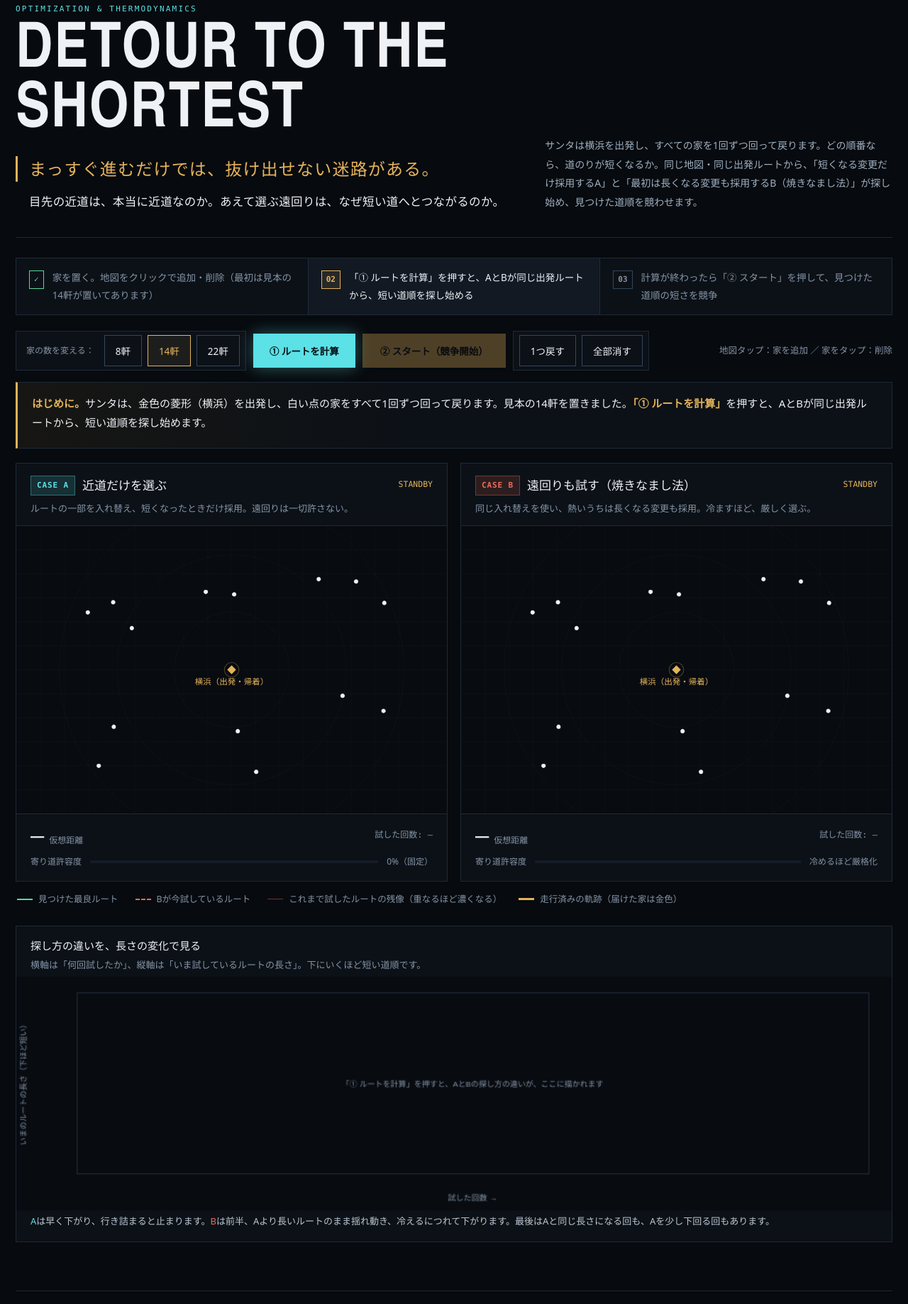
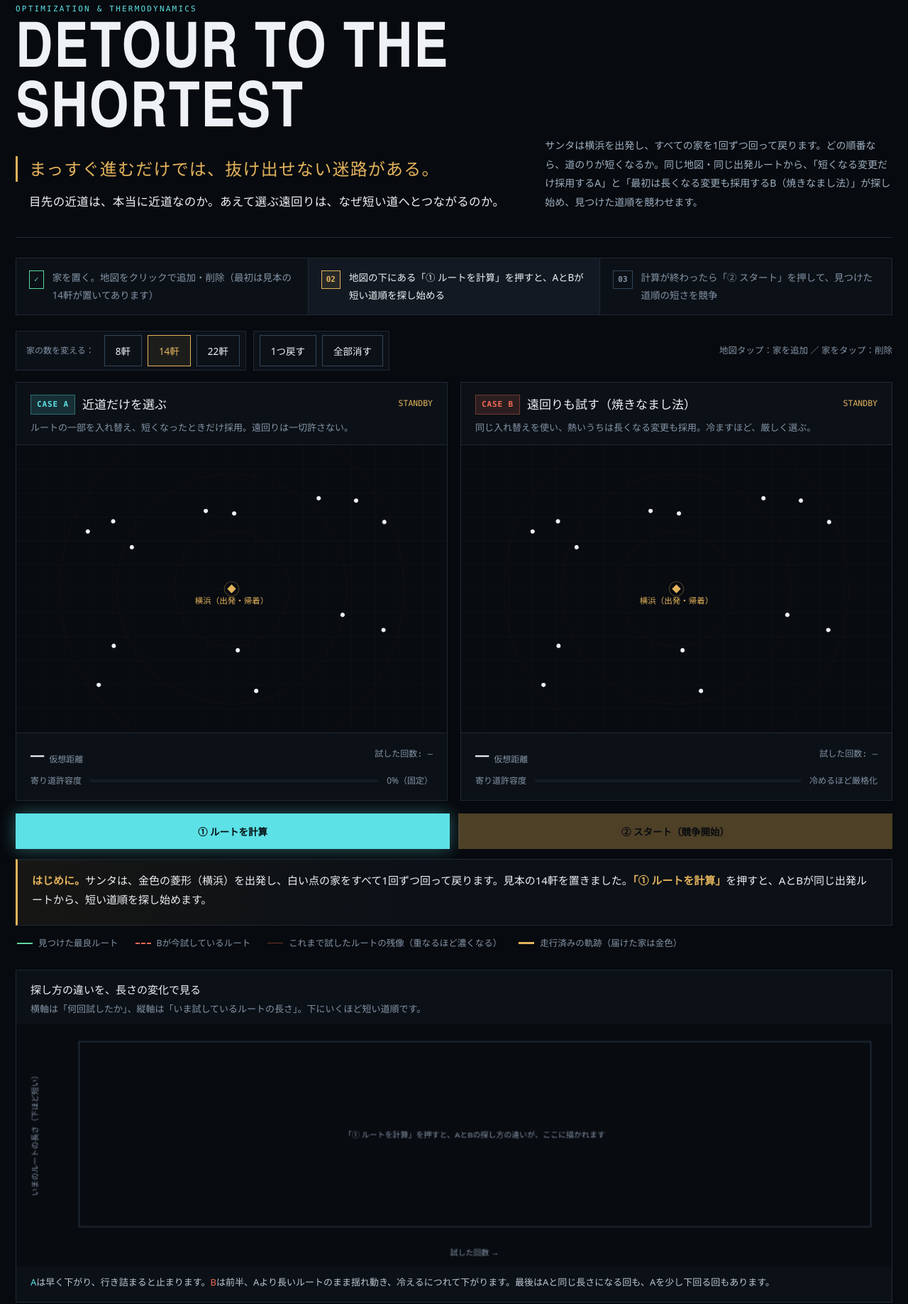
Before and after one commit to tnakajox/DETOURTOTHE-SHORTEST, a plain HTML site: page index.html in a window 1280 px wide. Shown: the part 108-1945 px from the top of the page at 71% size. Drawn offline with Linux system fonts and the light colour scheme.

Commit message:
Update index.html

```diff
--- a/index.html
+++ b/index.html
@@ -36,28 +36,20 @@ h1 { font-family: var(--disp); font-stretch: condensed; font-size: clamp(44px, 7
 .steps li.done { color: var(--muted); }
 .steps li.done:before { content: "✓"; color: var(--mint); border-color: var(--mint); }
 
+/* 上部：家の配置コントロールバー */
 .bar { display: flex; flex-wrap: wrap; gap: 10px; align-items: center; margin-bottom: 16px; }
 .action-group { display: inline-flex; align-items: center; gap: 8px; background: var(--surface); border: 1px solid var(--border); padding: 5px 8px; }
 .action-group.highlight-group { border-color: rgba(227, 179, 92, 0.55); }
 .group-label { font-size: 12px; font-weight: 500; color: var(--muted); padding: 0 6px; white-space: nowrap; }
-.btn { min-height: 44px; padding: 0 15px; border: 1px solid var(--border-hi); background: var(--surface); color: var(--text); font: 13.5px var(--sans); cursor: pointer; transition: all 0.16s ease; display: inline-flex; align-items: center; gap: 8px; }
+.btn { min-height: 44px; padding: 0 15px; border: 1px solid var(--border-hi); background: var(--surface); color: var(--text); font: 13.5px var(--sans); cursor: pointer; transition: all 0.16s ease; display: inline-flex; align-items: center; justify-content: center; gap: 8px; }
 .btn:hover:not(:disabled) { border-color: var(--text); background: var(--surface-2); }
 .btn:disabled { opacity: 0.32; cursor: not-allowed; }
 .btn:focus-visible { outline: 2px solid var(--gold); outline-offset: 2px; }
 .btn.active-preset { border-color: var(--gold); color: var(--gold); background: rgba(227, 179, 92, 0.08); }
-.btn-calc { min-height: 48px; background: var(--cyan); border-color: var(--cyan); color: #061014; font-weight: 600; padding: 0 22px; }
-.btn-calc:hover:not(:disabled) { background: #84ecf0; border-color: #84ecf0; }
-.btn-calc.ready-pulse { box-shadow: 0 0 22px rgba(92, 225, 230, 0.4); }
-.btn-race { min-height: 48px; background: var(--gold); border-color: var(--gold); color: #0b0e12; font-weight: 600; padding: 0 24px; }
-.btn-race:hover:not(:disabled) { background: #f0c575; border-color: #f0c575; }
-.btn-race.ready-pulse { box-shadow: 0 0 22px rgba(227, 179, 92, 0.45); }
 .btn-danger:hover:not(:disabled) { border-color: var(--coral); color: var(--coral); }
 .bar .hint { font-size: 12.5px; color: var(--muted); margin-left: auto; }
 
-.verdict { border: 1px solid var(--border); border-left: 3px solid var(--gold); background: linear-gradient(90deg, rgba(227, 179, 92, 0.07), var(--surface) 45%); padding: 16px 20px; margin-bottom: 20px; min-height: 84px; display: flex; flex-direction: column; justify-content: center; }
-.verdict b { color: var(--gold); font-weight: 600; }
-.score { font-family: var(--mono); font-size: 12px; color: var(--muted); margin-top: 6px; }
-
+/* 中央：CASE A & B の2つの図 */
 .lanes { display: grid; grid-template-columns: 1fr 1fr; gap: 18px; }
 .lane { background: var(--surface); border: 1px solid var(--border); position: relative; transition: border-color 0.3s ease, box-shadow 0.3s ease; }
 .lane.winner { border-color: var(--gold); box-shadow: 0 0 32px rgba(227, 179, 92, 0.12); }
@@ -71,7 +63,7 @@ h1 { font-family: var(--disp); font-stretch: condensed; font-size: clamp(44px, 7
 .st { font-family: var(--mono); font-size: 11.5px; color: var(--gold); white-space: nowrap; padding-top: 3px; }
 
 .canvas-box { position: relative; width: 100%; aspect-ratio: 900 / 600; background: #080b10; cursor: crosshair; }
-canvas { display: block; width: 100%; height: 100%; touch-action: manipulation; }
+.canvas-box canvas { display: block; width: 100%; height: 100%; touch-action: manipulation; }
 .empty-hint { position: absolute; bottom: 24px; left: 50%; transform: translateX(-50%); width: max-content; max-width: 90%; text-align: center; background: rgba(12, 17, 23, 0.88); border: 1px solid var(--border-hi); padding: 8px 16px; font-size: 12.5px; color: var(--muted); pointer-events: none; transition: opacity 0.25s; }
 .empty-hint.hidden { opacity: 0; }
 
@@ -83,6 +75,20 @@ canvas { display: block; width: 100%; height: 100%; touch-action: manipulation;
 .heat span.t { flex: 1; height: 4px; background: #141c26; overflow: hidden; }
 .heat span.t i { display: block; height: 100%; width: 0; background: linear-gradient(90deg, var(--cyan), var(--gold), var(--coral)); transition: width 0.06s linear; }
 
+/* 下部：再計算・スタートボタン＆ステータス表示セクション */
+.run-deck { margin-top: 18px; display: flex; flex-direction: column; gap: 14px; }
+.run-actions { display: flex; flex-wrap: wrap; gap: 12px; align-items: center; }
+.btn-calc { min-height: 50px; background: var(--cyan); border-color: var(--cyan); color: #061014; font-weight: 600; padding: 0 24px; flex: 1 1 220px; }
+.btn-calc:hover:not(:disabled) { background: #84ecf0; border-color: #84ecf0; }
+.btn-calc.ready-pulse { box-shadow: 0 0 22px rgba(92, 225, 230, 0.4); }
+.btn-race { min-height: 50px; background: var(--gold); border-color: var(--gold); color: #0b0e12; font-weight: 600; padding: 0 26px; flex: 1 1 220px; }
+.btn-race:hover:not(:disabled) { background: #f0c575; border-color: #f0c575; }
+.btn-race.ready-pulse { box-shadow: 0 0 22px rgba(227, 179, 92, 0.45); }
+
+.verdict { border: 1px solid var(--border); border-left: 3px solid var(--gold); background: linear-gradient(90deg, rgba(227, 179, 92, 0.07), var(--surface) 45%); padding: 16px 20px; min-height: 80px; display: flex; flex-direction: column; justify-content: center; }
+.verdict b { color: var(--gold); font-weight: 600; }
+.score { font-family: var(--mono); font-size: 12px; color: var(--muted); margin-top: 6px; }
+
 .legend { display: flex; flex-wrap: wrap; gap: 8px 24px; font-size: 12.5px; color: var(--muted); margin: 14px 2px 0; }
 .legend span { display: inline-flex; align-items: center; gap: 8px; }
 .legend i { display: inline-block; width: 22px; height: 0; border-top: 2.5px solid var(--mint); }
@@ -90,11 +96,12 @@ canvas { display: block; width: 100%; height: 100%; touch-action: manipulation;
 .legend i.g { border-top: 3px solid var(--gold); }
 .legend i.w { border-top: 1px solid rgba(240, 106, 84, 0.45); }
 
-.graph { margin-top: 26px; background: var(--surface); border: 1px solid var(--border); }
-.graph .gh { padding: 14px 20px 6px; font-size: 15px; font-weight: 500; }
+/* グラフセクション（スマホ対応修正済み） */
+.graph { margin-top: 26px; background: var(--surface); border: 1px solid var(--border); overflow: hidden; }
+.graph .gh { padding: 14px 20px 10px; font-size: 15px; font-weight: 500; }
 .graph .gh small { display: block; font-size: 13px; font-weight: 300; color: var(--muted); margin-top: 2px; line-height: 1.7; }
-.graph canvas { aspect-ratio: 900 / 240; }
-.graph .gcap { margin: 0; padding: 4px 20px 16px; font-size: 13px; color: #bcc7d4; font-weight: 300; line-height: 1.8; }
+.graph canvas { display: block; width: 100%; height: auto !important; background: #080b10; }
+.graph .gcap { margin: 0; padding: 10px 20px 16px; font-size: 13px; color: #bcc7d4; font-weight: 300; line-height: 1.8; }
 .graph .gcap b.a { color: var(--cyan); font-weight: 500; }
 .graph .gcap b.b { color: var(--coral); font-weight: 500; }
 
@@ -135,6 +142,12 @@ noscript p { background: #26383a; padding: 14px 18px; border-left: 3px solid var
   .hero { grid-template-columns: 1fr; gap: 20px; padding: 32px 0 26px; }
   .lanes, .cards, .steps, .navi-panel, .meta-grid { grid-template-columns: 1fr; }
   .bar .hint { margin-left: 0; width: 100%; }
+  .lh { padding: 12px 14px 10px; }
+  .lh p { font-size: 12.5px; }
+  .lf { padding: 10px 14px 12px; }
+  .dist { font-size: 26px; }
+  .graph .gh { padding: 14px 14px 8px; }
+  .graph .gcap { padding: 10px 14px 14px; }
 }
 @media (prefers-reduced-motion: reduce) { * { transition: none !important; } }
 </style>
@@ -162,10 +175,11 @@ noscript p { background: #26383a; padding: 14px 18px; border-left: 3px solid var
 
   <ol class="steps">
     <li id="step-1" class="active">家を置く。地図をクリックで追加・削除（最初は見本の14軒が置いてあります）</li>
-    <li id="step-2">「① ルートを計算」を押すと、AとBが同じ出発ルートから、短い道順を探し始める</li>
+    <li id="step-2">地図の下にある「① ルートを計算」を押すと、AとBが短い道順を探し始める</li>
     <li id="step-3">計算が終わったら「② スタート」を押して、見つけた道順の短さを競争</li>
   </ol>
 
+  <!-- 1. 家の配置セクション -->
   <div class="bar">
     <div class="action-group" id="preset-group" role="group" aria-label="ランダムで配置">
       <span class="group-label">家の数を変える：</span>
@@ -173,8 +187,6 @@ noscript p { background: #26383a; padding: 14px 18px; border-left: 3px solid var
       <button class="btn" data-n="14" type="button">14軒</button>
       <button class="btn" data-n="22" type="button">22軒</button>
     </div>
-    <button class="btn btn-calc" id="calc" type="button" disabled>① ルートを計算</button>
-    <button class="btn btn-race" id="go" type="button" disabled>② スタート（競争開始）</button>
     <div class="action-group" role="group" aria-label="家の編集">
       <button class="btn" id="undo" type="button" disabled>1つ戻す</button>
       <button class="btn btn-danger" id="clr" type="button" disabled>全部消す</button>
@@ -182,12 +194,8 @@ noscript p { background: #26383a; padding: 14px 18px; border-left: 3px solid var
     <span class="hint">地図タップ：家を追加 ／ 家をタップ：削除</span>
   </div>
 
-  <div class="verdict" role="status" aria-live="polite">
-    <div id="msg"></div>
-    <div class="score" id="score"></div>
-  </div>
-
-  <div class="lanes">
+  <!-- 2. CASE A & B の2つの図セクション -->
+  <div class="lanes" id="lanes-section">
     <section class="lane a" id="lane-a">
       <div class="lh">
         <div>
@@ -225,6 +233,19 @@ noscript p { background: #26383a; padding: 14px 18px; border-left: 3px solid var
         <div class="heat">寄り道許容度<span class="t"><i id="hb"></i></span>冷めるほど厳格化</div>
       </div>
     </section>
+  </div>
+
+  <!-- 3. 再計算・スタートボタン＆ステータスセクション -->
+  <div class="run-deck">
+    <div class="run-actions">
+      <button class="btn btn-calc" id="calc" type="button" disabled>① ルートを計算</button>
+      <button class="btn btn-race" id="go" type="button" disabled>② スタート（競争開始）</button>
+    </div>
+
+    <div class="verdict" role="status" aria-live="polite">
+      <div id="msg"></div>
+      <div class="score" id="score"></div>
+    </div>
   </div>
 
   <div class="legend">
@@ -330,7 +351,7 @@ noscript p { background: #26383a; padding: 14px 18px; border-left: 3px solid var
     </div>
   </div>
 
-<footer>
+  <footer>
     <span>DETOUR TO THE SHORTEST — SIMULATED ANNEALING &amp; TRAVELING SALESPERSON PROBLEM</span>
     <span>NAKAJOX EXPERIMENT / © electriclady.xyz</span>
   </footer>
@@ -339,7 +360,7 @@ noscript p { background: #26383a; padding: 14px 18px; border-left: 3px solid var
 <script>
 (() => {
 'use strict';
-const W = 900, H = 600, GW = 900, GH = 240;
+const W = 900, H = 600, GW = 900;
 const base = { x: 450, y: 300 }, T0 = 135, T1 = 0.35, SPEED = 7.5;
 const SANS = '"Hiragino Sans","Hiragino Kaku Gothic ProN","Yu Gothic","Noto Sans JP",Meiryo,sans-serif';
 const MONO = 'ui-monospace,"SF Mono",Menlo,Consolas,monospace';
@@ -370,9 +391,22 @@ const lanes = ['a', 'b'].map(id => {
     route: null, best: null, cum: null, d: 0, T: 0, sparks: [], trail: [], hist: [], histDone: false, arrived: false, rank: 0, iter: 0
   };
 });
+
 const gc = $('#cg');
-gc.width = GW; gc.height = GH;
-const gx = sized(gc);
+let curGH = 0, gx = null;
+function ensureGraphSize() {
+  const cw = gc.clientWidth || GW;
+  const targetGH = cw < 560 ? 440 : 250;
+  if (curGH !== targetGH || !gx) {
+    curGH = targetGH;
+    gc.width = GW * DPR;
+    gc.height = curGH * DPR;
+    gx = gc.getContext('2d');
+    gx.setTransform(DPR, 0, 0, DPR, 0, 0);
+  }
+  return curGH;
+}
+ensureGraphSize();
 
 const nodes = () => [base, ...pts];
 const dist = (a, b) => Math.hypot(a.x - b.x, a.y - b.y);
@@ -521,7 +555,6 @@ function startCalculation() {
   if (pts.length < 3 || phase === 'search' || phase === 'run') return;
   const ns = nodes(), n = ns.length;
 
-  // AとBに同じ出発ルートを渡す（ランダムに作った20本のうち、いちばん長いもの）
   let first = null, firstD = -1;
   for (let trial = 0; trial < 20; trial++) {
     const rest = [...Array(n - 1)].map((_, i) => i + 1);
@@ -552,7 +585,7 @@ function startCalculation() {
   phase = 'search';
   setStep(2);
   syncButtons();
-  msg('<b>ルートを計算中...</b> 右のBでは、赤い破線が長くなる変更も試しながら動き回り、温度が下がるにつれて、緑の最良ルートに落ち着いていきます。左のAは、短くなる変更だけを採用します。下のグラフで、長さの変化も見られます。');
+  msg('<b>ルートを計算中...</b> 右（スマホは下）のBでは、赤い破線が長くなる変更も試しながら動き回り、温度が下がるにつれて緑の最良ルートに落ち着いていきます。');
   raf = requestAnimationFrame(tick);
 }
 
@@ -571,7 +604,6 @@ function startRace() {
   raf = requestAnimationFrame(tick);
 }
 
-// AとBは同じ種類の入れ替え（2-opt 72% / 1点移動 28%）を使う。違うのは、採用のルールだけ。
 function propose(L) {
   const r = L.route, n = r.length;
   const c = r.slice();
@@ -717,21 +749,34 @@ function ui() {
 }
 
 function drawGraph() {
+  const GH = ensureGraphSize();
   const x = gx;
   x.fillStyle = '#080b10';
   x.fillRect(0, 0, GW, GH);
-  const cw = gc.clientWidth || GW, narrow = cw < 520, fs = Math.min(26, 11 * GW / cw);
-  const pl = narrow ? 58 : 62, pr = 24, pt = 16, pb = 38, pw = GW - pl - pr, ph = GH - pt - pb;
+
+  const cw = gc.clientWidth || GW;
+  const narrow = cw < 560;
+  const scale = GW / cw;
+  const fs = Math.min(26, Math.round((narrow ? 12 : 11.5) * scale));
+
+  const pl = narrow ? 56 : 64;
+  const pr = 22;
+  const pt = narrow ? 24 : 18;
+  const pb = narrow ? 52 : 42;
+  const pw = GW - pl - pr;
+  const ph = GH - pt - pb;
 
   x.strokeStyle = '#1e2936';
-  x.lineWidth = 1;
+  x.lineWidth = 1.5;
   x.strokeRect(pl + 0.5, pt + 0.5, pw, ph);
+
   x.fillStyle = '#8494a7';
   x.font = `${fs}px ${SANS}`;
   x.textAlign = 'center';
-  x.fillText(narrow ? '回数 →' : '試した回数 →', pl + pw / 2, GH - 10);
+  x.fillText(narrow ? '試した回数 →' : '試した回数 →', pl + pw / 2, GH - 12);
+
   x.save();
-  x.translate(fs + 2, pt + ph / 2);
+  x.translate(Math.max(22, fs + 6), pt + ph / 2);
   x.rotate(-Math.PI / 2);
   x.fillText(narrow ? '下ほど短い' : 'いまのルートの長さ（下ほど短い）', 0, 0);
   x.restore();
@@ -741,33 +786,50 @@ function drawGraph() {
     x.fillText(narrow ? '「① ルートを計算」で描かれます' : '「① ルートを計算」を押すと、AとBの探し方の違いが、ここに描かれます', pl + pw / 2, pt + ph / 2 + 4);
     return;
   }
+
   const xmax = Math.max(1, B.total);
   let ymax = -Infinity, ymin = Infinity;
   [A, B].forEach(L => L.hist.forEach(p => { if (p.y > ymax) ymax = p.y; if (p.y < ymin) ymin = p.y; }));
   if (ymax - ymin < 1) ymax = ymin + 1;
   const span = ymax - ymin;
-  ymin -= span * 0.06;
-  ymax += span * 0.04;
+  ymin -= span * 0.14;
+  ymax += span * 0.06;
+
   const X = v => pl + Math.min(1, v / xmax) * pw;
   const Y = v => pt + (1 - (v - ymin) / (ymax - ymin)) * ph;
 
-  [[A, '#5ce1e6', 1.8, 'A'], [B, '#f06a54', 1.4, 'B']].forEach(([L, col, lw, name]) => {
+  [[A, '#5ce1e6', narrow ? 3 : 2, 'A'], [B, '#f06a54', narrow ? 2.4 : 1.6, 'B']].forEach(([L, col, lw, name]) => {
     x.strokeStyle = col;
     x.lineWidth = lw;
     x.lineJoin = 'round';
     x.beginPath();
     L.hist.forEach((p, i) => i ? x.lineTo(X(p.x), Y(p.y)) : x.moveTo(X(p.x), Y(p.y)));
     x.stroke();
+
     const last = L.hist[L.hist.length - 1];
+    const lx = X(last.x);
+    const ly = Y(last.y);
+
     x.fillStyle = col;
     x.beginPath();
-    x.arc(X(last.x), Y(last.y), 3.5, 0, Math.PI * 2);
+    x.arc(lx, ly, narrow ? 5 : 3.8, 0, Math.PI * 2);
     x.fill();
+
     if (L.histDone) {
-      x.font = `500 ${fs}px ${MONO}`;
-      x.textAlign = X(last.x) > pl + pw - 90 ? 'right' : 'left';
-      const dx = X(last.x) > pl + pw - 90 ? -9 : 9;
-      x.fillText(`${name} ${shown(last.y)}${name === 'A' && !narrow ? '（停止）' : ''}`, X(last.x) + dx, Y(last.y) + (name === 'A' ? fs + 4 : -9));
+      x.font = `600 ${fs}px ${MONO}`;
+      const labelText = `${name} ${shown(last.y)}${name === 'A' && !narrow ? '（停止）' : ''}`;
+      const nearRight = lx > pl + pw - (narrow ? 190 : 140);
+      x.textAlign = nearRight ? 'right' : 'left';
+      const dx = nearRight ? -10 : 10;
+
+      // 枠内に収まるようにY位置をクランプ
+      let ty = name === 'A' ? ly - 10 : ly - 12;
+      if (name === 'A' && Math.abs(Y(A.hist[A.hist.length - 1].y) - Y(B.hist[B.hist.length - 1].y)) < fs + 10) {
+        ty = ly - fs - 12;
+      }
+      ty = Math.max(pt + fs + 4, Math.min(pt + ph - 8, ty));
+
+      x.fillText(labelText, lx + dx, ty);
     }
   });
 }
```
